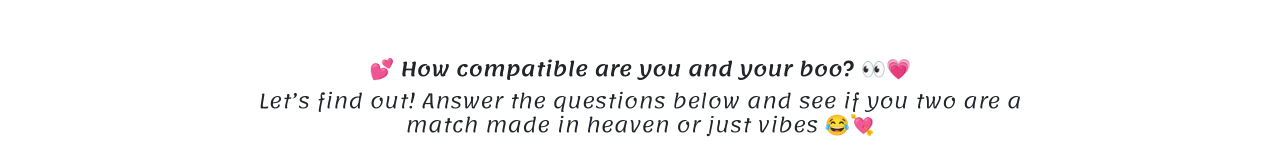
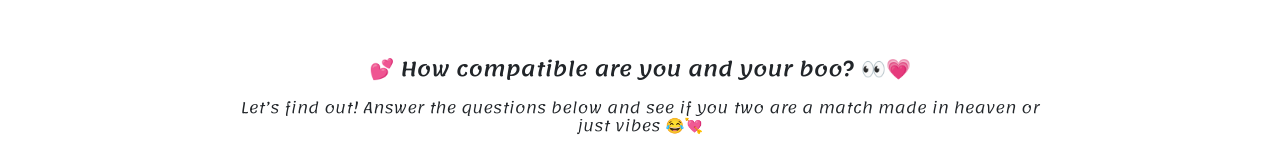
Before and after one commit to Ebunoluwagift/Love-Scale, a plain HTML site: page index.html in a window 1280 px wide. Shown: the part 87-246 px from the top of the page. Drawn offline with nearby package versions, Linux system fonts and the light colour scheme.

Commit message:
Update styles.css

```diff
--- a/styles.css
+++ b/styles.css
@@ -98,6 +98,8 @@ p{
 
 .find-out{
   font-weight: 100;
+  font-size: 15px;
+  padding-top: 10px;
 }
 
 .logo-img{
```
